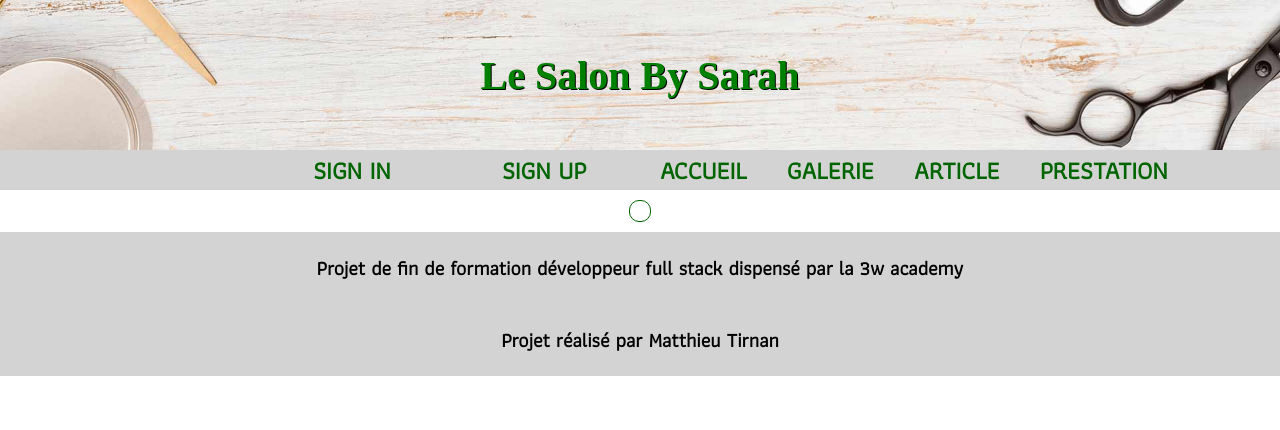
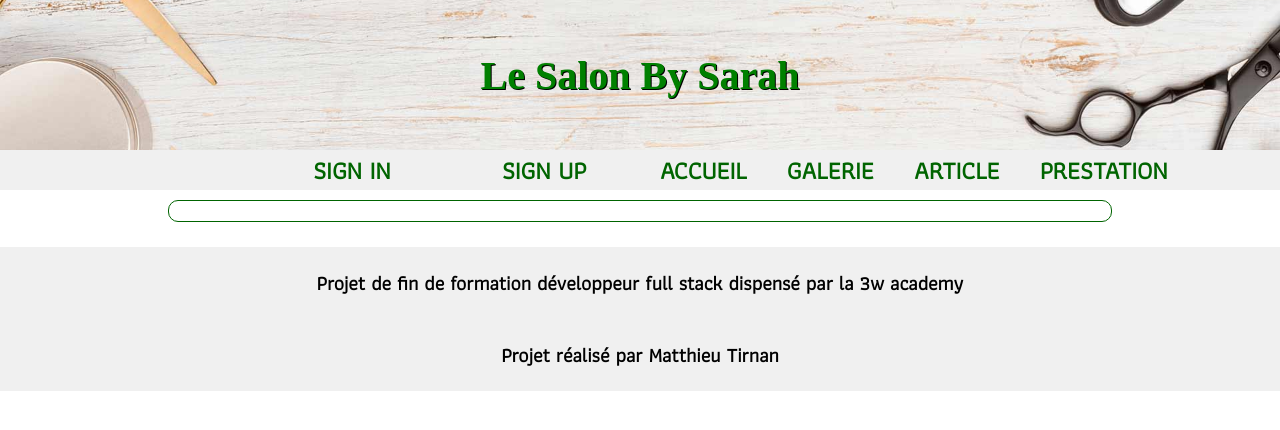
Before and after one commit to MatthieuTirnan/SalonBySarah, a React (Create React App) app in the folder front/: page /inbox-admin in a window 1280 px wide. Shown: the top 430 px of the page. Built offline with nearby package versions, Linux system fonts and the light colour scheme; no server answers; a web font is replaced by a local one.

Commit message:
fix galerie + début prestation

```diff
--- a/front/src/asset/Variable.scss
+++ b/front/src/asset/Variable.scss
@@ -2,9 +2,9 @@
 
 $vert-titre: green;
 $blanc: white;
-$vert-clair: lightgrey;
+$vert-clair: #F0F0F0;
 $vert-fonce: #006400;
-$noir:black;
+$noir: black;
 
 $athiti: 'Athiti', sans-serif;
 $Merianda: 'Merienda One', cursive;
--- a/front/src/asset/style/footer.scss
+++ b/front/src/asset/style/footer.scss
@@ -1,13 +1,15 @@
 @import "../Variable.scss";
 
-section{
-  margin:0;
+footer {
+  margin: 15px 0 0 0;
+
   background-color: $vert-clair;
   display: flex;
   flex-direction: column;
   align-items: center;
-  p{
-    color:$noir;
+
+  p {
+    color: $noir;
     font-weight: bold;
   }
 }
--- a/front/src/asset/style/galerie.scss
+++ b/front/src/asset/style/galerie.scss
@@ -25,14 +25,13 @@ main {
 
   .image-container {
     position: relative;
-
     width: 90%;
-    box-shadow: -10px 0px 13px -7px #000000, 10px 0px 13px -7px #000000, 5px 5px 15px 5px rgba(0,0,0,0);
+    box-shadow: -10px 0px 13px -7px #000000, 10px 0px 13px -7px #000000, 5px 5px 15px 5px rgba(0, 0, 0, 0);
 
     @include tablette {
       width: 45%;
-      &:hover{
-        transform:scale(1.15);
+      &:hover {
+        transform: scale(1.15);
 
       }
 
@@ -42,23 +41,28 @@ main {
     }
 
     img {
+
       object-fit: cover;
       width: 100%;
 
+      height: 100%;
     }
 
     a {
+
       padding: 0;
       margin: 0;
       background-color: transparent;
-      &:hover{
+
+
+      &:hover {
         background-color: transparent;
       }
     }
 
     button {
       position: absolute;
-      bottom: 0;
+      bottom: -7px;
       left: 0;
       border: 10px;
       border-radius: 0;
--- a/front/src/asset/style/header.scss
+++ b/front/src/asset/style/header.scss
@@ -18,6 +18,9 @@ header {
   z-index: 3;
   @include tablette {
     height: 150px;
+  }
+  @include desktop {
+    position: relative;
   }
 
 
@@ -84,8 +87,8 @@ header {
 .nav-header {
   background-color: $vert-clair;
   position: sticky;
-  top:0;
-  z-index:3;
+  top: 0;
+  z-index: 3;
 
 }
 
@@ -108,7 +111,7 @@ header {
     font-weight: bold;
     font-size: $text-nav;
     @include desktop {
-    padding:0  20px;
+      padding: 0 20px;
 
     }
 
--- a/front/src/asset/style/inbox.scss
+++ b/front/src/asset/style/inbox.scss
@@ -4,19 +4,38 @@
 
   border: 1px solid $vert-fonce;
   border-radius: 10px;
-  padding:10px;
+  padding: 10px;
   display: flex;
+  flex-direction: column;
   justify-content: space-evenly;
   gap: 10px;
   flex-wrap: wrap;
-  margin: 10px auto;
-  section{
+  margin: 10px;
+  width: 90%;
+
+  @include tablette {
+    flex-direction: row;
+    margin: 10px auto;
+  }
+
+  section {
     border-radius: 10px;
     background-color: $blanc;
-    &:hover{
+    display: flex;
+    flex-direction: column;
+    align-items: center;
+    margin: 15px;
+
+    &:hover {
       background-color: $vert-clair;
-      transform:scale(1.15);
+      @include tablette {
+        transform: scale(1.15);
+      }
     }
-    margin:15px;
+
+    p {
+      font-weight: bold;
+    }
+
   }
 }
--- a/front/src/components/footer.js
+++ b/front/src/components/footer.js
@@ -1,11 +1,11 @@
-import"../asset/style/footer.scss"
+import "../asset/style/footer.scss"
 
-export const Footer =()=>{
+export const Footer = () => {
 
     return (
-        <section>
-        <p>Projet de fin de formation développeur full stack dispensé par la 3w academy </p>
-        <p>Projet réalisé par Matthieu Tirnan</p>
-        </section>
+        <footer>
+            <p>Projet de fin de formation développeur full stack dispensé par la 3w academy </p>
+            <p>Projet réalisé par Matthieu Tirnan</p>
+        </footer>
     )
 }
--- a/front/src/pages/général/tarif.js
+++ b/front/src/pages/général/tarif.js
@@ -27,15 +27,38 @@ export const Tarif = () => {
             {state.prestation.prestation === false ? (
                 <div>aucune prestation</div>
             ) : (
-                state.prestation.data.map((e, i) => {
+                <>
+                    <section className="catégorie-prestation">
+                        <h2>catégorie Femme</h2>
+                        {state.prestation.data.map((e, i) => {
+                            if (e.genre === "Femme") {
                                 return (
-                        <div key={i}>
+                                    <div key={i} className="prestation-wrapper">
                                         <p>{e.prestation}</p>
                                         <p>{e.price} €</p>
                                         <p></p>
                                     </div>
                                 )
-                })
+                            }
+                        })}
+                    </section>
+
+                    <section className="catégorie-prestation">
+                        <h2>catégorie Homme</h2>
+                        {state.prestation.data.map((e, i) => {
+                            if (e.genre === "Homme") {
+                                return (
+                                    <div key={i} className="prestation-wrapper">
+                                        <p>{e.prestation}</p>
+                                        <p>{e.price} €</p>
+                                        <p></p>
+                                    </div>
+                                )
+                            }
+                        })}
+                    </section>
+                </>
+
             )}
 
         </main>
```
Lines whose indentation alone changed are shown as unchanged.
